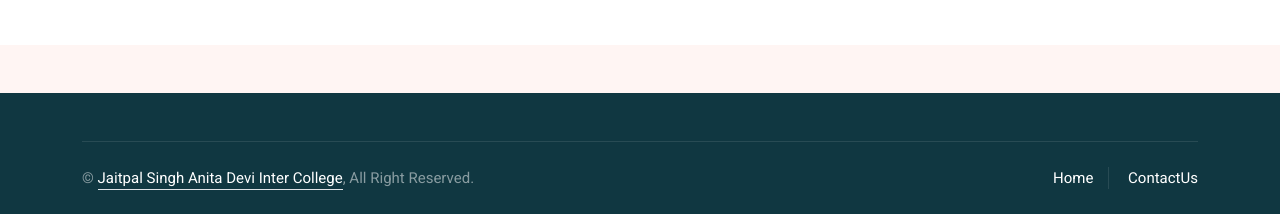
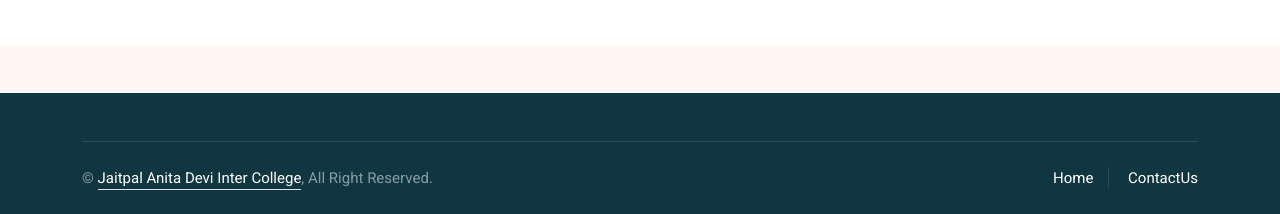
Before and after one commit to jaitpal/jaitpalintercollegehazratpur, a plain HTML site: page contact.html in a window 1280 px wide. Shown: the part 1384-1598 px from the top of the page. Drawn offline with nearby package versions, Linux system fonts and the light colour scheme.

Commit message:
changed name

```diff
--- a/contact.html
+++ b/contact.html
@@ -122,7 +122,7 @@ Dear students, I encourage you to keep on going, even when the going gets tough.
                 <div class="copyright">
                     <div class="row">
                         <div class="col-md-6 text-center text-md-start mb-3 mb-md-0">
-                            &copy; <a class="border-bottom" href="#">Jaitpal Singh Anita Devi Inter College</a>, All Right Reserved.
+                            &copy; <a class="border-bottom" href="#">Jaitpal Anita Devi Inter College</a>, All Right Reserved.
                         </div>
                         <div class="col-md-6 text-center text-md-end">
                             <div class="footer-menu">
```
Also changed, not shown: index.html (+1 -1 lines).
